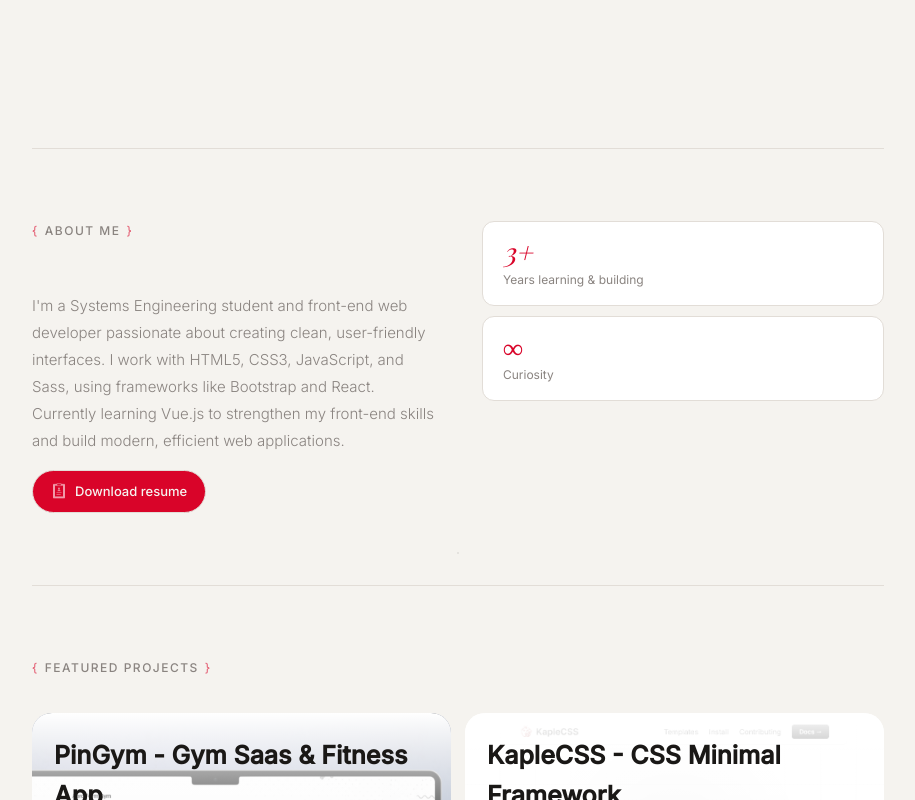
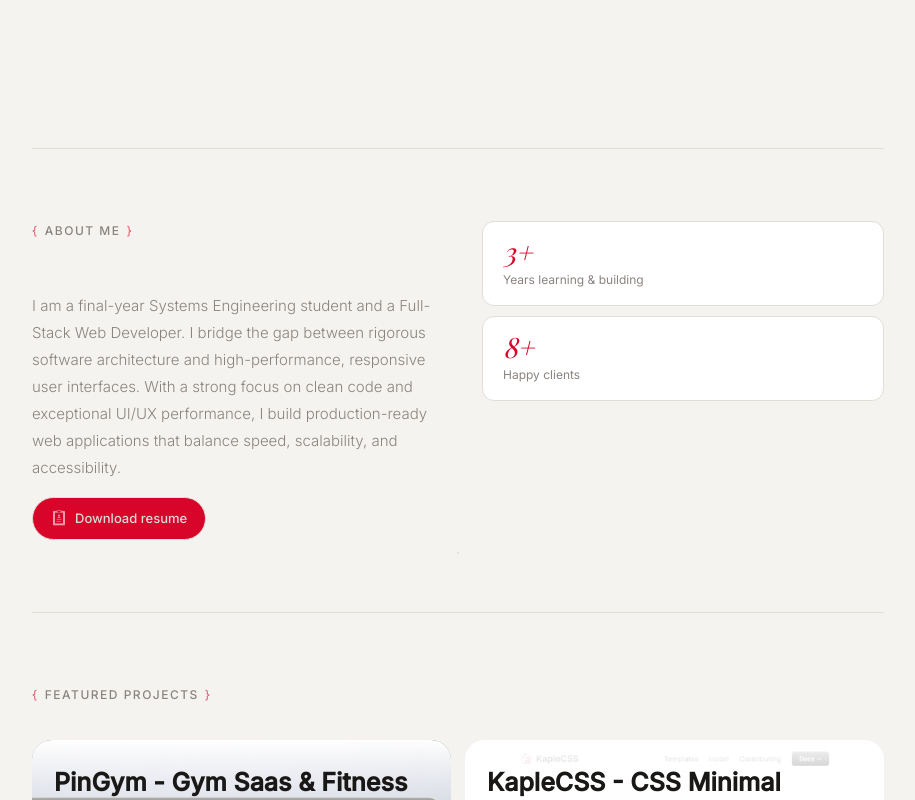
Before and after one commit to faazdy/portfolio, a React (Vite) app: page / in a window 1280 px wide. Shown: the part 647-1447 px from the top of the page, without its empty margins (182-1097 px from the left). Built offline with nearby package versions, Linux system fonts and the light colour scheme; a web font is replaced by a local one.

Commit message:
Update about section and adjust styles for improved UI consistency

```diff
--- a/src/App.jsx
+++ b/src/App.jsx
@@ -85,11 +85,7 @@ function App() {
                     <div className="about-content">
                         <h2 className="section-label">About me</h2>
                         <p className="about-text">
-                            I'm a Systems Engineering student and front-end web developer
-                            passionate about creating clean, user-friendly interfaces. I work
-                            with HTML5, CSS3, JavaScript, and Sass, using frameworks like
-                            Bootstrap and React. Currently learning Vue.js to strengthen my
-                            front-end skills and build modern, efficient web applications.
+                            I am a final-year Systems Engineering student and a Full-Stack Web Developer. I bridge the gap between rigorous software architecture and high-performance, responsive user interfaces. With a strong focus on clean code and exceptional UI/UX performance, I build production-ready web applications that balance speed, scalability, and accessibility.
                         </p>
                         <a
                             href="/assets/content/Leonardo-Rengifo-Ramos-CV-2026.pdf"
@@ -107,8 +103,8 @@ function App() {
                             <div className="about-stat-label">Years learning & building</div>
                         </div>
                         <div className="about-stat">
-                            <div className="about-stat-num">∞</div>
-                            <div className="about-stat-label">Curiosity</div>
+                            <div className="about-stat-num">8+</div>
+                            <div className="about-stat-label">Happy clients</div>
                         </div>
                     </div>
                 </section>
--- a/src/styles/style.css
+++ b/src/styles/style.css
@@ -107,7 +107,7 @@ section {
 .hero-eyebrow::before {
   content: '';
   display: inline-block;
-  width: 24px;
+  width: 10px;
   height: 1px;
   background: var(--muted);
 }
@@ -231,7 +231,7 @@ section {
   font-size: 13px;
   font-weight: 500;
   background-color: var(--accent);
-  color: var(--pill-text);
+  color: rgb(218, 218, 218);
   padding: 10px 18px;
   border-radius: 999px;
   border: 1px solid var(--border);
@@ -244,7 +244,7 @@ section {
   color: var(--bg);
 }
 .btn-download img { width: 16px; opacity: 0.6; }
-.dark-theme .btn-download img { filter: invert(1); }
+
 
 .about-aside {
   display: flex;
```
Also changed, not shown: public/assets/content/projects/uinspired.png.
